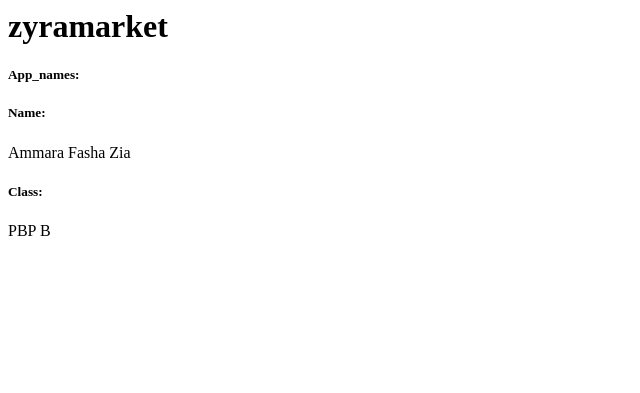
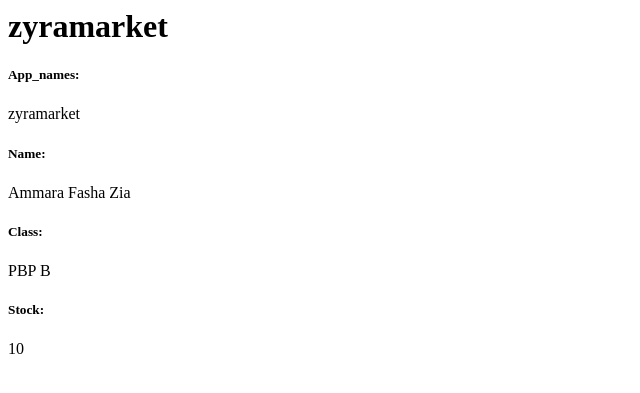
Before and after one commit to ammarafzia/zyramarket, a Django app: page / in a window 1280 px wide. Shown: the top 393 px of the page, without its empty margins (0-640 px from the left). Run offline with Django 5.2, Linux system fonts and the light colour scheme.

Commit message:
push final

```diff
--- a/main/templates/main.html
+++ b/main/templates/main.html
@@ -1,10 +1,10 @@
 <h1>zyramarket</h1>
 
 <h5>App_names: </h5>
-<p>{{ zyramarket }}<p>
+<p>{{ app_store }}<p>
 <h5>Name: </h5>
 <p>{{ name }}<p>
 <h5>Class: </h5>
 <p>{{ class }}<p>
-<!-- <h5>Stock: </h5>
-<p>{{ stock }}<p> -->
+<h5>Stock: </h5>
+<p>{{ stock }}<p>
```
